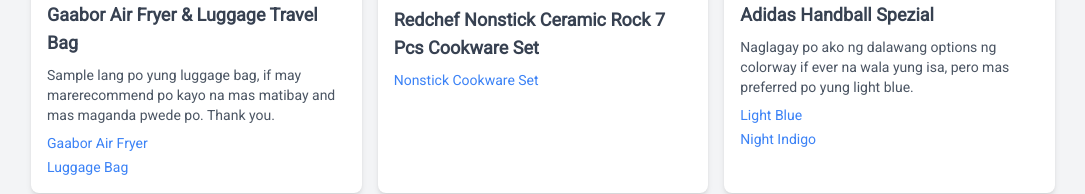
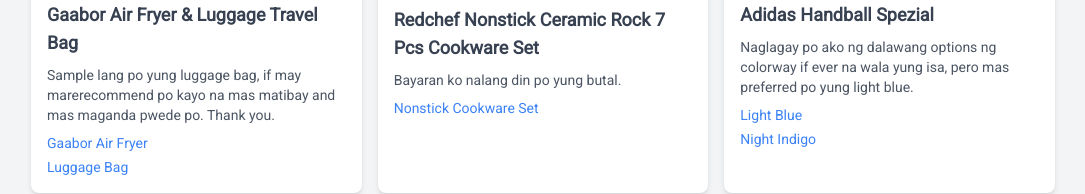
Before and after one commit to MrcGrrd/wishlist, a React (Vite) app: page /employees in a window 1280 px wide. Shown: the part 238-432 px from the top of the page, without its empty margins (97-1182 px from the left). Built offline with nearby package versions, Linux system fonts and the light colour scheme.

Commit message:
Update wishlist.jsx

```diff
--- a/src/wishlist.jsx
+++ b/src/wishlist.jsx
@@ -7,6 +7,7 @@
       name: "Gaabor Air Fryer & Luggage Travel Bag",
       image1: "https://down-ph.img.susercontent.com/file/ph-11134207-7r98v-lzt3ekbk2anuf7.webp", // Replace with your image URL
       image2: "https://down-ph.img.susercontent.com/file/ph-11134207-7rasg-m2j3ujt1za82e5@resize_w450_nl.webp", // Replace with your image URL
+      Price: "Air Fryer: ₱1,899",
       link1: { name: "Gaabor Air Fryer", url: "https://shopee.ph/Gaabor-Air-Fryer-Dual-Rotary-Knob-Transparent-Window-9-Menus-Reheat-Defrost-5L-Capacity-i.485132629.28560323292" }, // Replace with your link
       link2: { name: "Luggage Bag", url: "https://shopee.ph/ISLAND-ELEPHANT-Free-14inch-Luggage-Travel-Bag-i.734478333.19407841433?sp_atk=f88c04ad-cb50-4cdd-b7c0-8b9d0b6078bb" },     // Replace with your link
       description: "Sample lang po yung luggage bag, if may marerecommend po kayo na mas matibay and mas maganda pwede po. Thank you.",
@@ -15,14 +16,16 @@
       name: "Redchef Nonstick Ceramic Rock 7 Pcs Cookware Set",
       image1: "https://down-ph.img.susercontent.com/file/cn-11134207-7ras8-m2qc7p0jca1z91@resize_w450_nl.webp", // Replace with your image URL
       image2: "", // Replace with your image URL
+      Price: "₱3,059",
       link1: { name: "Nonstick Cookware Set", url: "https://shopee.ph/Redchef-Nonstick-Ceramic-Rock-7-Pcs-Cookware-Set-Non-PFAS-PTFE-PFOA-Suitable-for-All-Stoves-Wok-Frying-Pan-i.1016232059.25858917665?sp_atk=33d59d18-47b2-4546-a0ed-2e827fba29ed&xptdk=33d59d18-47b2-4546-a0ed-2e827fba29ed" }, // Replace with your link
       link2: { name: "", url: "" }, // Replace with your link
-      description: "",
+      description: "Bayaran ko nalang din po yung butal.",
     },
     {
       name: "Adidas Handball Spezial",
       image1: "https://assets.adidas.com/images/h_840,f_auto,q_auto,fl_lossy,c_fill,g_auto/fb18cfdee5484bafb694a97601138947_9366/Handball_Spezial_Shoes_Blue_BD7632_01_00_standard.jpg", // Replace with your image URL
       image2: "https://assets.adidas.com/images/h_840,f_auto,q_auto,fl_lossy,c_fill,g_auto/1fa18f47b66e4f4980ba74d48de04ecc_9366/Handball_Spezial_Shoes_Blue_IF7087_01_standard.jpg", // Replace with your image URL
+      Price: "₱5,300 - ₱5,800",
       link1: { name: "Light Blue", url: "https://www.adidas.com.ph/handball-spezial-shoes/BD7632.html?pr=recently_viewed&slot=7&rec=mt" }, // Replace with your link
       link2: { name: "Night Indigo", url: "https://assets.adidas.com/images/h_840,f_auto,q_auto,fl_lossy,c_fill,g_auto/1fa18f47b66e4f4980ba74d48de04ecc_9366/Handball_Spezial_Shoes_Blue_IF7087_01_standard.jpg" }, // Replace with your link
       description: "Naglagay po ako ng dalawang options ng colorway if ever na wala yung isa, pero mas preferred po yung light blue.",
```
